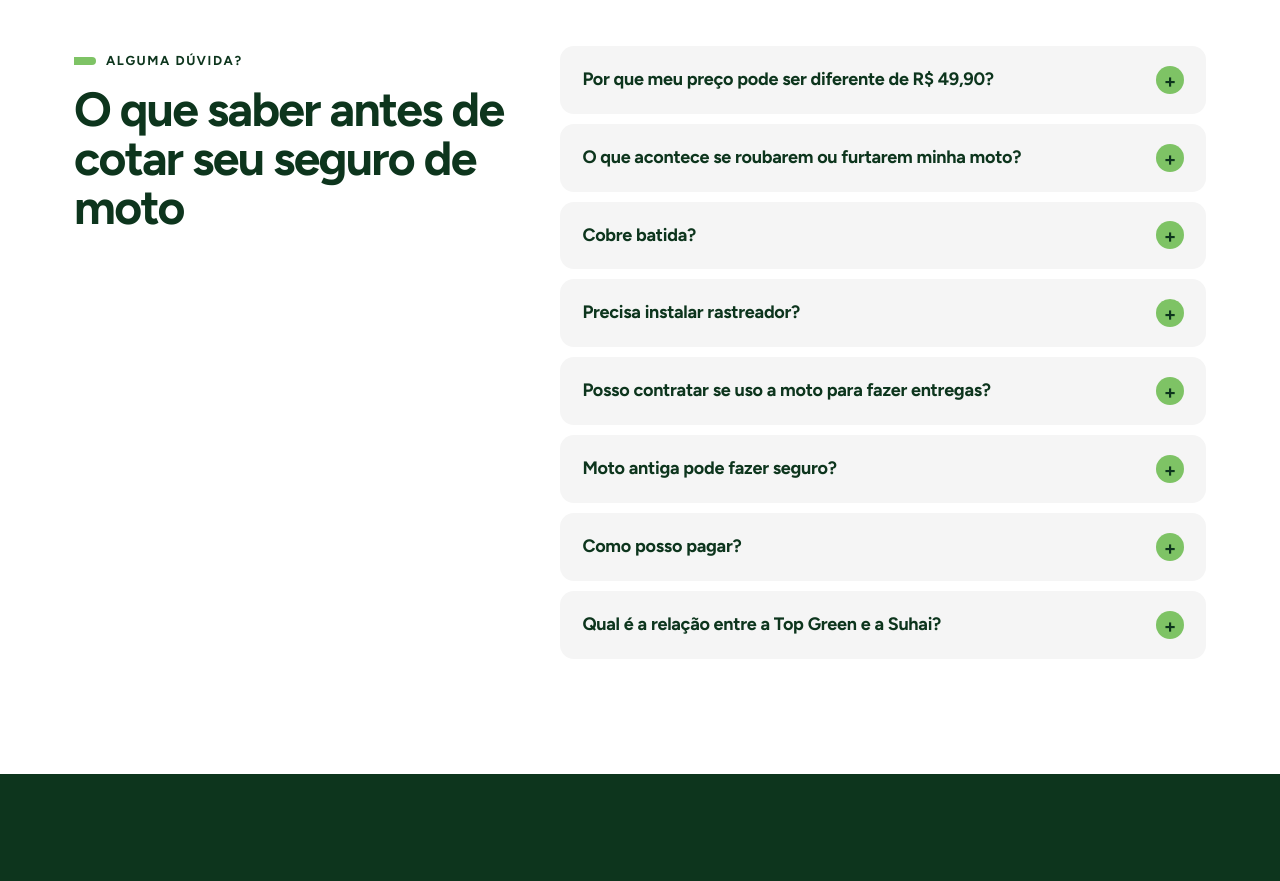
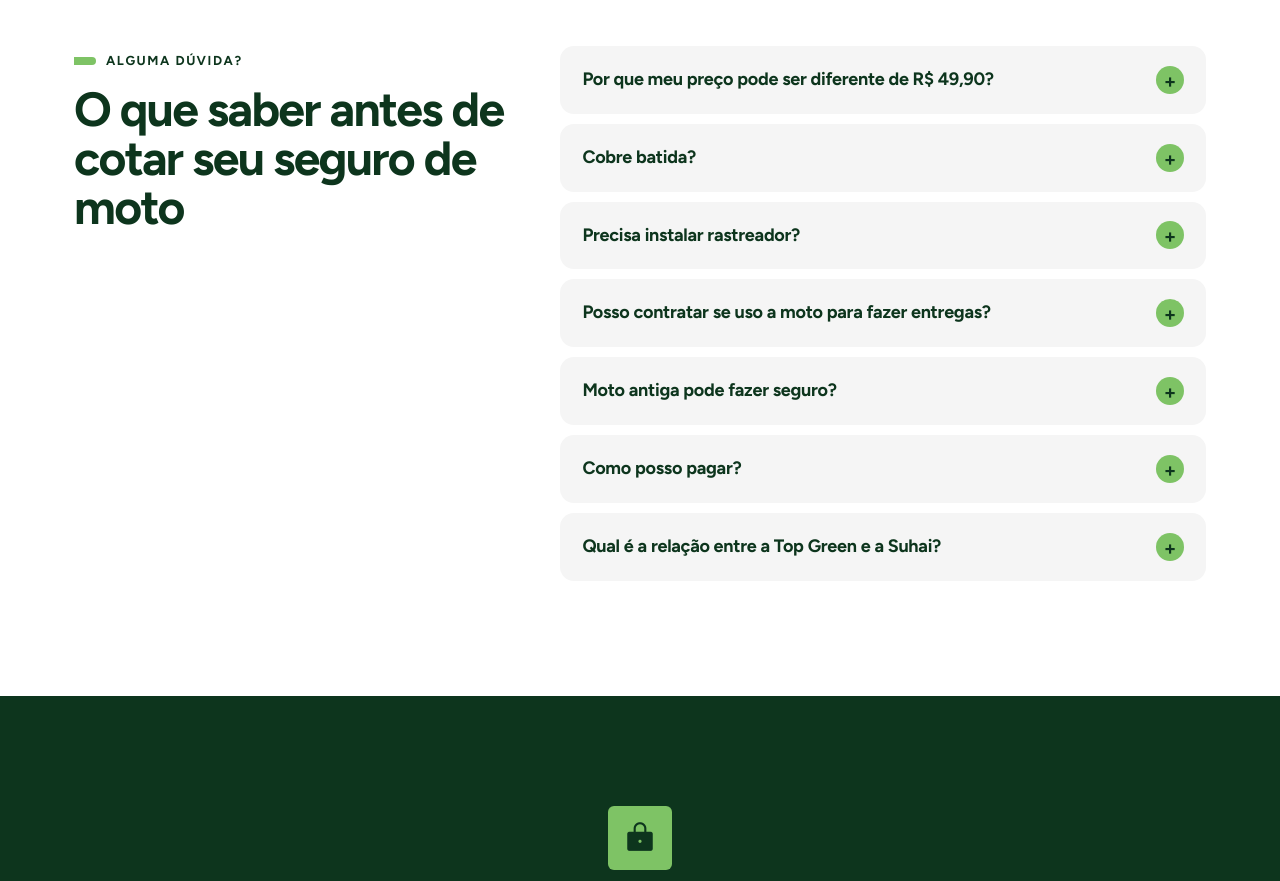
Before and after one commit to atende3ads-ux/lp-topgreen-seguro-moto, a plain HTML site: page v2/index.html in a window 1280 px wide. Shown: the part 7160-8041 px from the top of the page. Drawn offline with Linux system fonts and the light colour scheme.

Commit message:
v2: remove pergunta sobre roubo do FAQ
Co-Authored-By: Claude Opus 5.5 <noreply@anthropic.com>

```diff
--- a/v2/index.html
+++ b/v2/index.html
@@ -319,10 +319,6 @@
           <p>Porque R$ 49,90 é o valor inicial. Modelo, ano, região e coberturas contratadas influenciam o preço da sua cotação.</p>
         </details>
         <details>
-          <summary>O que acontece se roubarem ou furtarem minha moto?</summary>
-          <p>Se o evento estiver coberto e a moto não for recuperada, a indenização segue as condições previstas na apólice.</p>
-        </details>
-        <details>
           <summary>Cobre batida?</summary>
           <p>Roubo e furto não incluem automaticamente qualquer dano causado por colisão. Para cobrir batidas, é possível contratar a cobertura completa.</p>
         </details>
```
